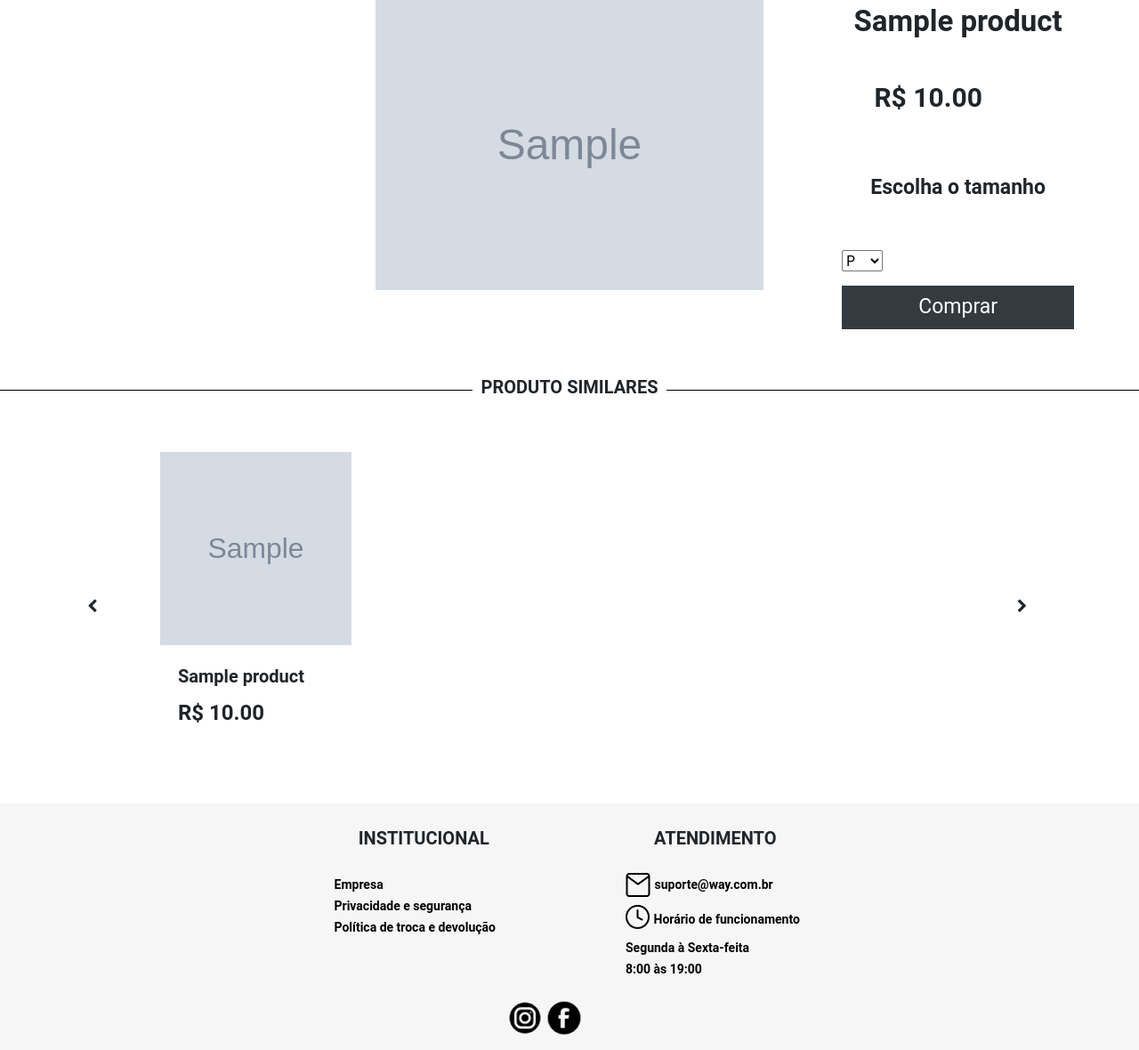
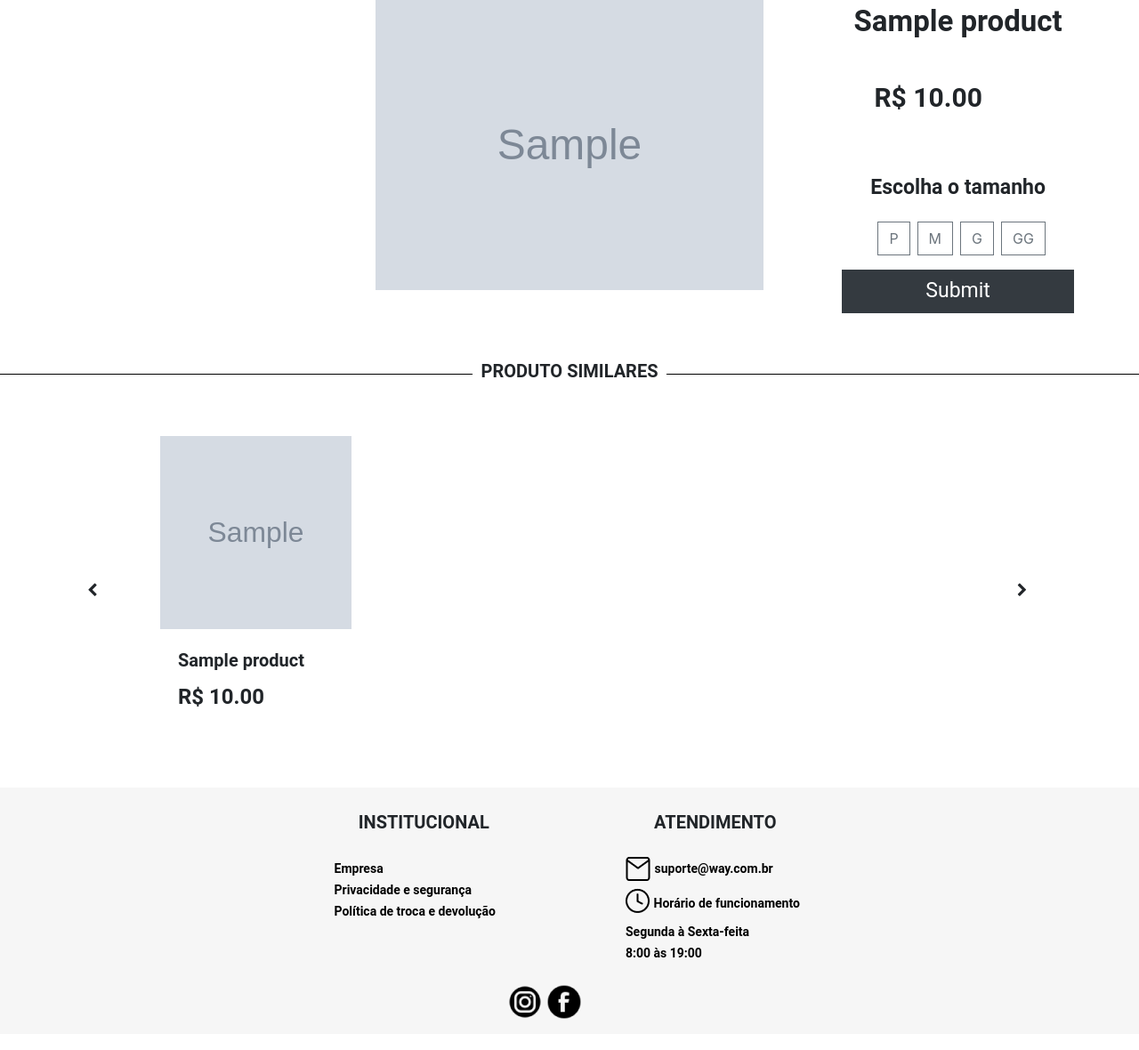
Before and after one commit to MatheusGomeSouza/wayweb-project, a Django app: the page made by templates/produto/product_detail.html in a window 1280 px wide. Shown: the part 153-1333 px from the top of the page at 89% size. Run offline with Django 3.2, Linux system fonts and the light colour scheme; the first user in the database is signed in; tables that the repository leaves empty hold one stand-in row (Sample ...); some libraries are stand-ins or nearby versions.

Commit message:
correcoes

```diff
--- a/static/css/descricao.css
+++ b/static/css/descricao.css
@@ -134,9 +134,6 @@ body {
     padding-top: 46px;
 }
 
-#comprar{
-    padding-top: 32px;
-}
 #txtcomprar{
     font-family: Roboto;
     font-size: 23px;
--- a/templates/cart/cart_detail.html
+++ b/templates/cart/cart_detail.html
@@ -96,8 +96,11 @@
                                                         <option value="{{ i }}" {% if i == item.quantity %} selected {% endif %}>{{ i }}</option>
                                                     {% endif %}
                                                 {% endfor %}
-                                                {{ item.update_quantity_form.override }}
                                             </select>
+                                            <div style="display: none;">
+                                                <input type="text" value={{ item.size }} name="size">
+                                            </div>
+                                            {{ item.update_quantity_form.override }}
                                         </form>
                                     </div>
                                 </div>
--- a/templates/produto/product_detail.html
+++ b/templates/produto/product_detail.html
@@ -58,46 +58,41 @@
             </div>
             <center id="tamanho">Escolha o tamanho</center>
 
-            <!--
-            <center>
-                <div class="btn-group btn-group-toggle sem-borda" data-toggle="buttons">
-                    {% csrf_token %}
-                    {% for field in form %}
-                        {% if field.name == "size"%}
-                            <p><strong>{{field.name}}: </strong></p>
-                            {% for choice_id, choice_label in field.field.choices %}
-                                    <label class="btn btn-outline-secondary ml-2">
-                                        <input type="radio" name="size" id="option3" autocomplete="off"> {{choice_label}}
-                                    </label>
-                            {% endfor %}
-                        {% endif %}
-                    {% endfor %}
-                </div>
-            </center>
-        -->
+
             <div class="row" id="comprar">
                 <div class="col-2"></div>
                 <div class="col-8">
                     <div>
                         {% if user.is_authenticated %}
+                        <center>
                             <form action="{% url 'sacola:add' product.id %}" class="sem-borda"  method="post">
+                                <div class="btn-group btn-group-toggle sem-borda mb-3" data-toggle="buttons">
                                     {% csrf_token %}
-                            <p class="form-inline">
-                                {% render_field form.size %}
+                                    {% for field in form %}
+                                        {% if field.name == "size"%}
+                                            {% for choice_id, choice_label in field.field.choices %}
+                                                    <label class="btn btn-outline-secondary ml-2">
+                                                        <input type="radio" value="{{ choice_id }}" name="size" id="size" autocomplete="off"> {{choice_label}}
+                                                    </label>
+                                            {% endfor %}
+                                        {% else %}
                                             <div style="display: none;">
-                                    {% render_field form.quantity %}
-                                    {% render_field form.override %}
+                                                {{ field }}
                                             </div>
-                            </p>
-                            <input class="btn btn-dark text-center text-break btn-block sem-borda" id="txtcomprar" type="submit" value="Comprar">
+                                        {% endif %}
+                                    {% endfor %}
+                                </div>
+
+                                <input class="btn btn-dark text-center text-break btn-block sem-borda" id="txtcomprar" type="submit">
                             </form>
+                        </center>
                         {% else %}
                             <form action="{% url 'login' %}" class="sem-borda">
                                 {% csrf_token %}
                                 <p class="form-inline">
                                     {{ form }}
                                 </p>
-                            <input class="btn btn-dark text-center text-break btn-block sem-borda" id="txtcomprar" type="submit" value="Comprar">
+                                <input class="btn btn-dark text-center text-break btn-block sem-borda" id="txtcomprar" type="submit">
                             </form>
                         {% endif %}
                     </div>
```
Also changed, not shown: templates/orders/order_form.html (+9 -1 lines). Lines whose indentation alone changed are shown as unchanged.
